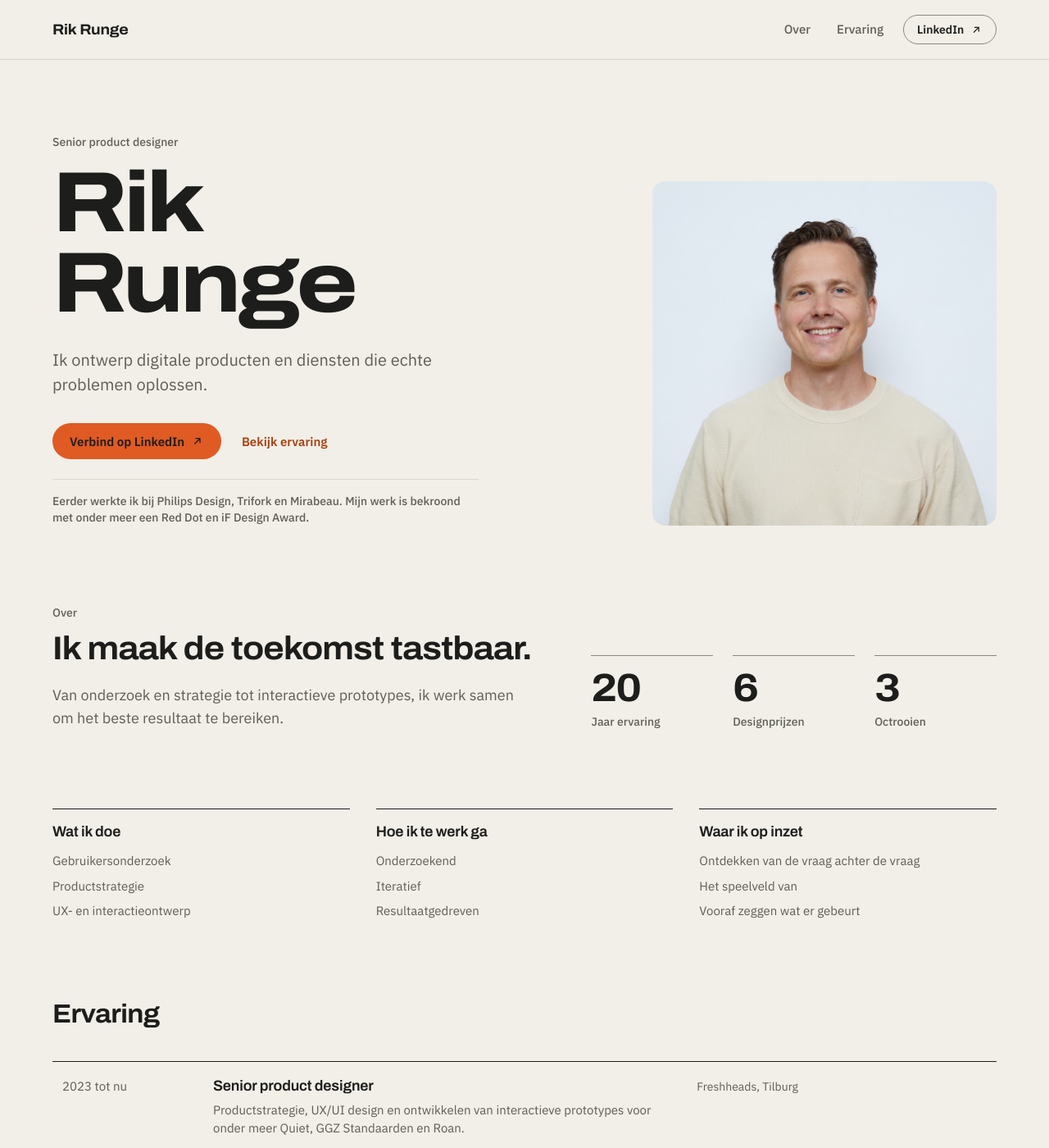
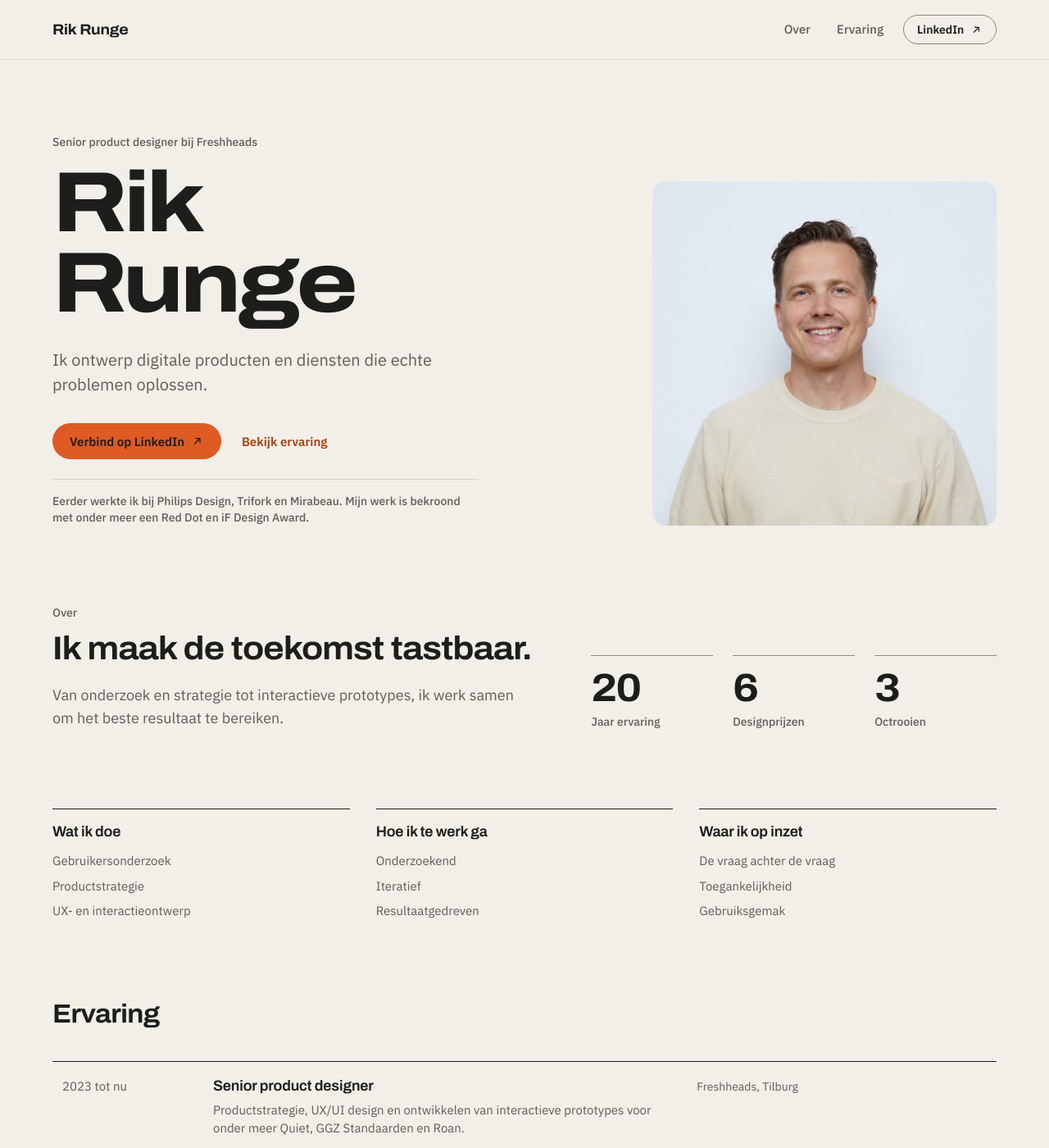
Before and after one commit to rikr-fh/portfolio, a Jekyll site: the page built from index.md, in a window 1280 px wide and 1400 px high. Shown: the whole window at 82% size. Built offline with Jekyll 4.4.1, drawn with Linux system fonts in a browser that asks for light colours; some of the changed text lies outside the part shown.

Commit message:
Update index.md

```diff
--- a/index.md
+++ b/index.md
@@ -18,7 +18,7 @@ layout: home
 
 # 1. BOVENAAN ─────────────────────────────────────────────────
 intro:
-  label: Senior product designer
+  label: Senior product designer bij Freshheads
   tekst: Ik ontwerp digitale producten en diensten die echte problemen oplossen.
   knop: Verbind op LinkedIn
   link: Bekijk ervaring
@@ -56,9 +56,9 @@ werkwijze:
       - Resultaatgedreven
   - kop: Waar ik op inzet
     punten:
-      - Ontdekken van de vraag achter de vraag
-      - Het speelveld van
-      - Vooraf zeggen wat er gebeurt
+      - De vraag achter de vraag
+      - Toegankelijkheid
+      - Gebruiksgemak
 
 
 # 4. ERVARING (nieuwste bovenaan) ─────────────────────────────
```
Also changed, not shown: other parts of index.md (+1 -1 lines).
